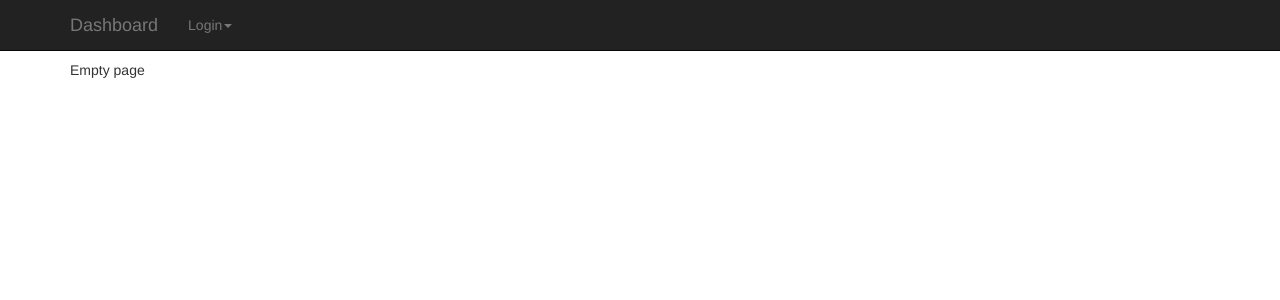
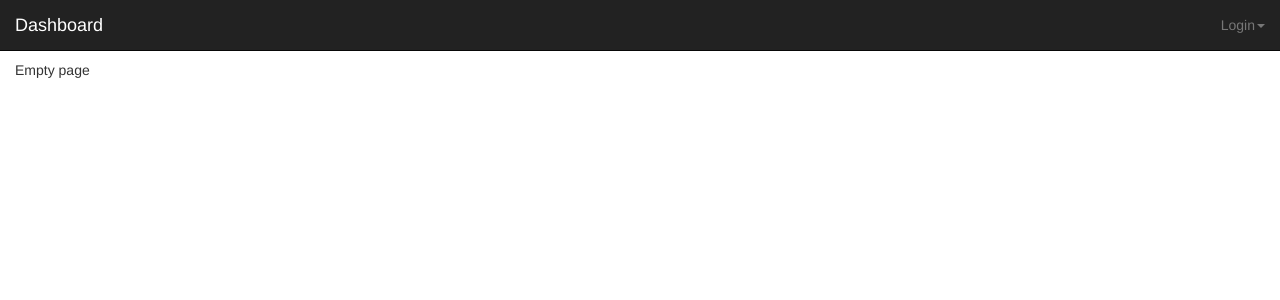
Before and after one commit to banzayats/zbx-dashboard, a Django app: template zbx_dashboard/templates/zbx_dashboard/base.html in a window 1280 px wide. Shown: the top 300 px of the page. Run offline with Django 3.2, Linux system fonts and the light colour scheme; the template is opened without the code that fills it, so the values that code supplies are empty; some libraries are stand-ins or nearby versions.

Commit message:
Changes in layout
Dashboard now stretched to entire width of the browser window;
wide-screen displays 3 columns, narrow - 2 columns.

```diff
--- a/zbx_dashboard/templates/zbx_dashboard/base.html
+++ b/zbx_dashboard/templates/zbx_dashboard/base.html
@@ -33,8 +33,8 @@
         </script>
     </head>
     <body>
-        <div class="navbar navbar-inverse navbar-fixed-top" role="navigation">
-            <div class="container">
+        <nav class="navbar navbar-inverse navbar-fixed-top" role="navigation">
+            <div class="container-fluid">
                 <div class="navbar-header">
                     <button type="button" class="navbar-toggle" data-toggle="collapse" data-target=".navbar-collapse">
                         <span class="icon-bar"></span>
@@ -44,7 +44,7 @@
                     <a class="navbar-brand" href="{% url 'boards:list' %}">{% trans "Dashboard" %}</a>
                 </div>
                 <div class="collapse navbar-collapse">
-                    <ul class="nav navbar-nav">
+                    <ul class="nav navbar-nav navbar-right">
                         {% if user.is_authenticated and user.is_staff %}
                             <li><a href="{% url 'boards:list' %}" class="">{% trans "List of dashboards" %}</a></li>
                             <li><a href="/admin" class="">{% trans "Administration" %}</a></li>
@@ -77,8 +77,8 @@
                     </ul>
                 </div>
             </div>
-        </div>
-        <div class="container">
+        </nav>
+        <div class="container-fluid">
             {% block content %}Empty page{% endblock %}
         </div> <!-- container -->
     </body>
--- a/zbx_dashboard/templates/zbx_dashboard/detail.html
+++ b/zbx_dashboard/templates/zbx_dashboard/detail.html
@@ -67,12 +67,15 @@
     {% endif %}
     <div class="row" id="sortable">
         {% for graph in board.graph_set.all %}
-    <div class="col-md-6" id="{{ graph.graph_id }}">
+        <div class="col-lg-4 col-md-6 col-sm-6" id="{{ graph.graph_id }}">
             <h3>{{ graph.title }}</h3>
             <img src="{{ graph|get_img_period:period  }}" alt="{{ graph.title }}" />
             <p>{{ graph.description|safe }}</p>
         </div>
         {% empty %}
+        <div class="col-lg-12">
             <p>{% trans "No elements" %}</p>
+        </div>
         {% endfor %}
+    </div>
 {% endblock %}
```
Also changed, not shown: setup.py (+11 -11 lines). Lines whose indentation alone changed are shown as unchanged.
